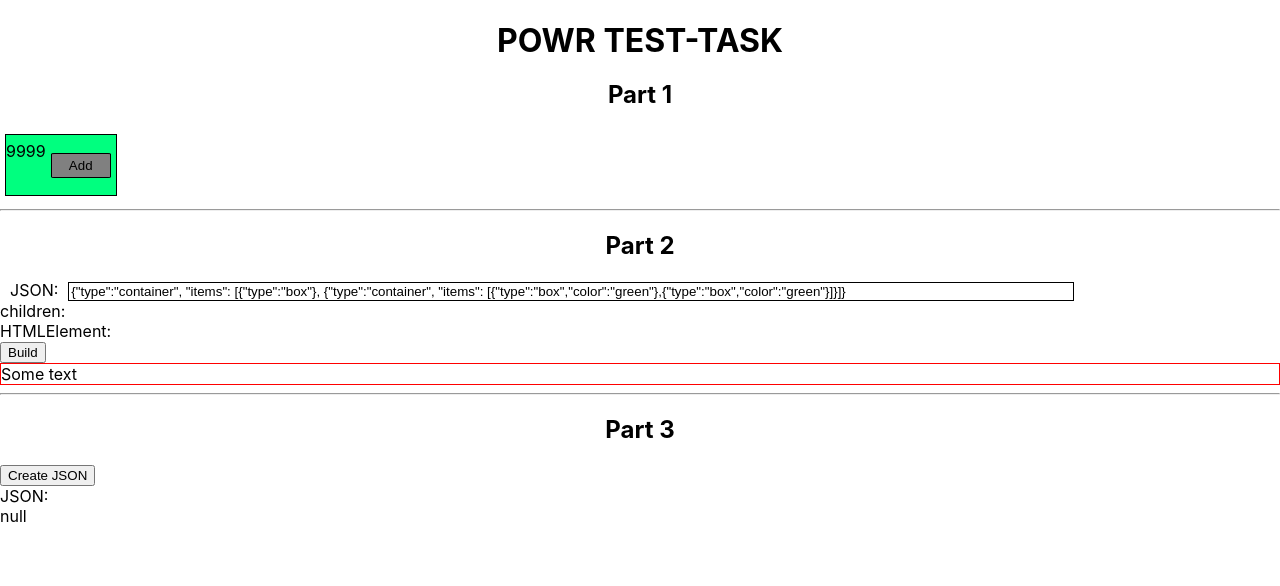
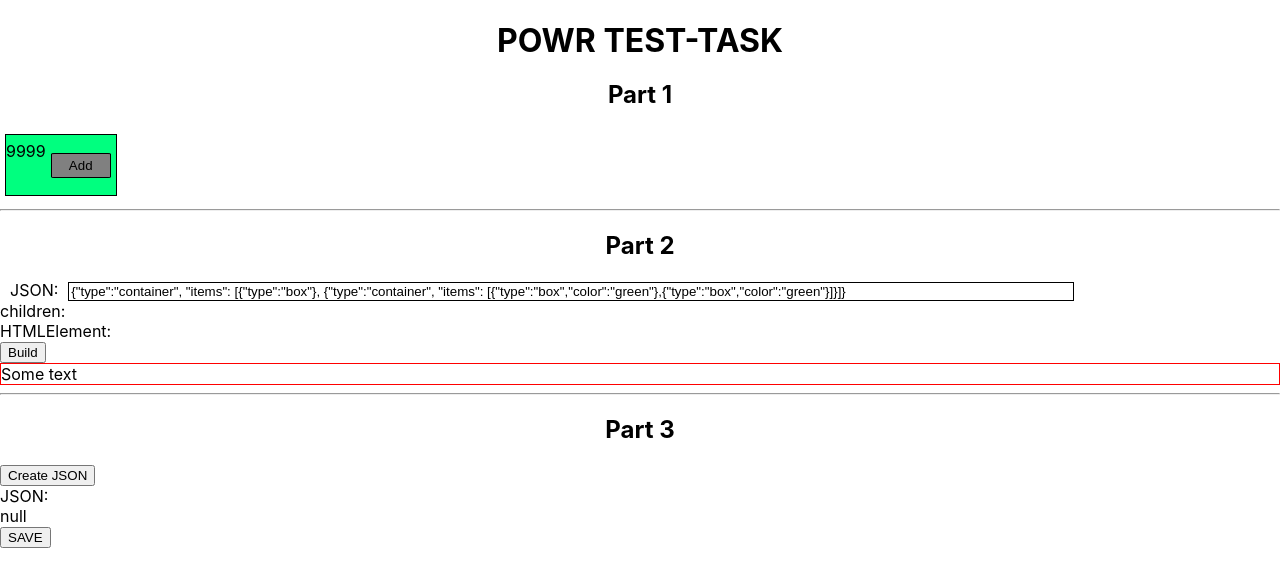
Before and after one commit to korganbekov/powr-test-task, a React (Create React App) app: page / in a window 1280 px wide. Shown: the top 586 px of the page. Built offline with nearby package versions, Linux system fonts and the light colour scheme.

Commit message:
method save

```diff
--- a/package.json
+++ b/package.json
@@ -12,6 +12,7 @@
     "@testing-library/jest-dom": "^5.11.4",
     "@testing-library/react": "^11.1.0",
     "@testing-library/user-event": "^12.1.10",
+    "axios": "^0.24.0",
     "express": "^4.17.1",
     "express-favicon": "^2.0.1",
     "path": "^0.12.7",
@@ -20,6 +21,7 @@
     "react-color": "^2.19.3",
     "react-dom": "^17.0.2",
     "react-element-to-jsx-string": "^14.3.4",
+    "react-router-dom": "^6.0.1",
     "react-scripts": "4.0.3",
     "web-vitals": "^1.0.1"
   },
--- a/src/App.js
+++ b/src/App.js
@@ -1,10 +1,13 @@
 import React, { useState, useContext, useEffect } from 'react';
+import { useHistory ,useLocation } from 'react-router-dom';
 import './App.css';
 import ContainerComponent from './components/container';
 import BoxComponent from './components/box'
 import ColorPickerComponent from './components/color-picker';
 import { PositionContext, ItemsContext } from './context';
 import { getThemeProps } from '@mui/system';
+import axios from 'axios';
+
 
 
 let init = `{"type":"container", "items": [{"type":"box"}, {"type":"container", "items": [{"type":"box","color":"green"},{"type":"box","color":"green"}]}]}`;
@@ -200,8 +203,12 @@ const App = () => {
   }
 
   const save = () => {
+    const el = document.getElementById("divjson");
+    // const json = JSON.stringify(jsonObj);
+    axios.get(`${window.location.href}/save?value=${el.innerHTML}`)
+      .then(res=>console.log(res));
+  }
 
-  }
   return (
     <ItemsContext.Provider value={[items, setItems]}>
       <PositionContext.Provider value={[context, setContext]}>
@@ -261,7 +268,8 @@ const App = () => {
           <section>
             <h2 style={{textAlign: "center"}}>Part 3</h2>
             <button onClick={()=>arrayToJson()}>Create JSON</button>
-            <div>JSON:<br /> {JSON.stringify(jsonObj)}</div>
+            <div id="divjson">JSON:<br /> {JSON.stringify(jsonObj)}</div>
+            <button onClick={() => save()}>SAVE</button>
           </section>
         </div>
       </PositionContext.Provider>
```
Also changed, not shown: 1 other file (tests, documents, lock files or other folders).
